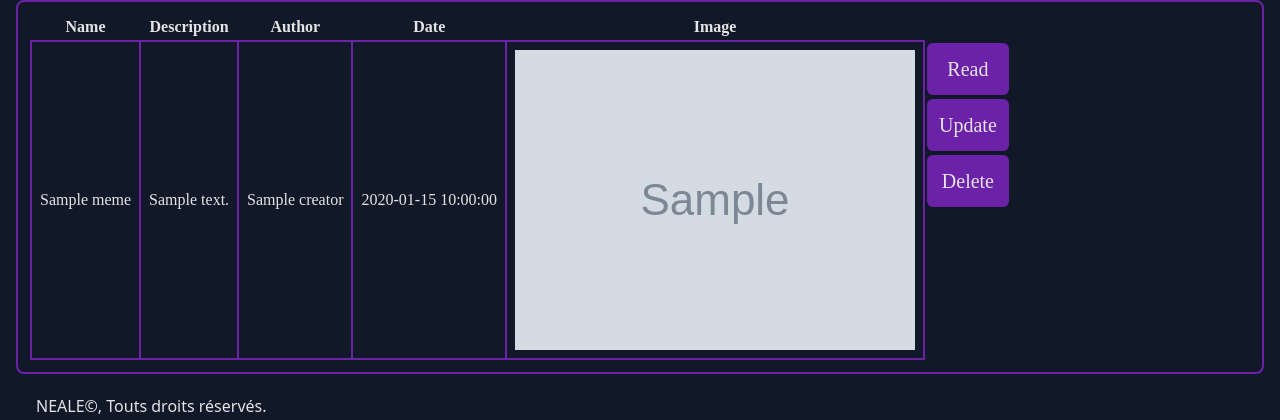
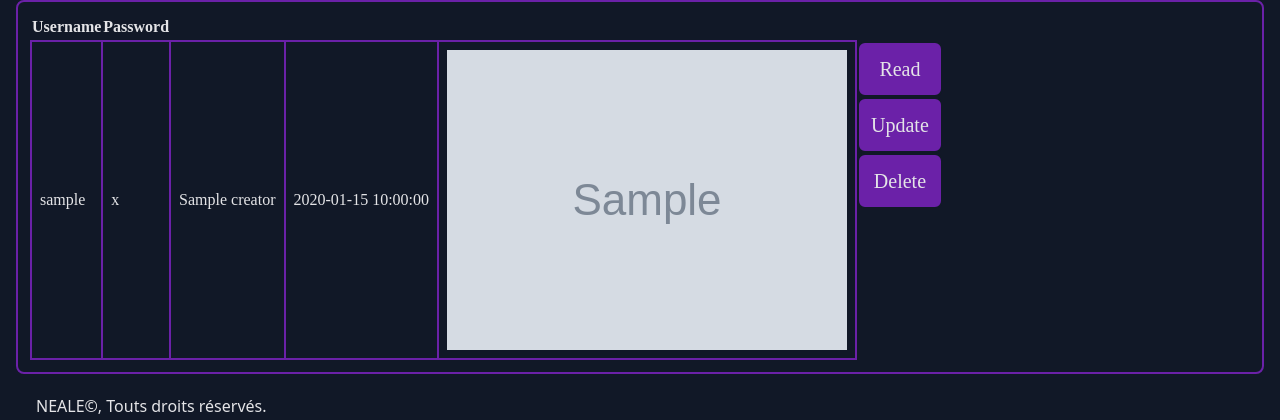
Before and after one commit to Hurlemort/NEALE, a Flask app: template templates/admin/backusers.html in a window 1280 px wide. Shown: the part 152-572 px from the top of the page. Run offline with Flask 3, Linux system fonts and the light colour scheme; the template is opened without the code that fills it: most values are stand-ins (such as "Sample title", 1, 10 or a date in 2020); grey boxes marked "Sample" are stand-in pictures; some libraries are stand-ins or nearby versions.

Commit message:
modif backuser

```diff
--- a/templates/admin/backusers.html
+++ b/templates/admin/backusers.html
@@ -5,18 +5,15 @@
   <table>
     <thead class="place-content-stretch">
       <tr>
-        <th>Name</th>
-        <th>Description</th>
-        <th>Author</th>
-        <th>Date</th>
-        <th>Image</th>
+        <th>Username</th>
+        <th>Password</th>
       </tr>
     </thead>
 
-    {% for memes in memes %}
+    {% for users in users %}
     <tbody class="place-content-stretch">
-      <td class = "border border-purple-800 border-2 rounded-lg p-2">{{memes['title']}}</td>
-      <td class = "border border-purple-800 border-2 rounded-lg p-2">{{memes['description']}}</td>
+      <td class = "border border-purple-800 border-2 rounded-lg p-2">{{users['username']}}</td>
+      <td class = "border border-purple-800 border-2 rounded-lg p-2">{{users['password']}}</td>
       <td class = "border border-purple-800 border-2 rounded-lg p-2">{{memes['creator']}}</td>
       <td class = "border border-purple-800 border-2 rounded-lg p-2">{{memes['date']}}</td>
       <td class = "border border-purple-800 border-2 rounded-lg p-2"><img src="{{memes['image']}}"></td>
```
